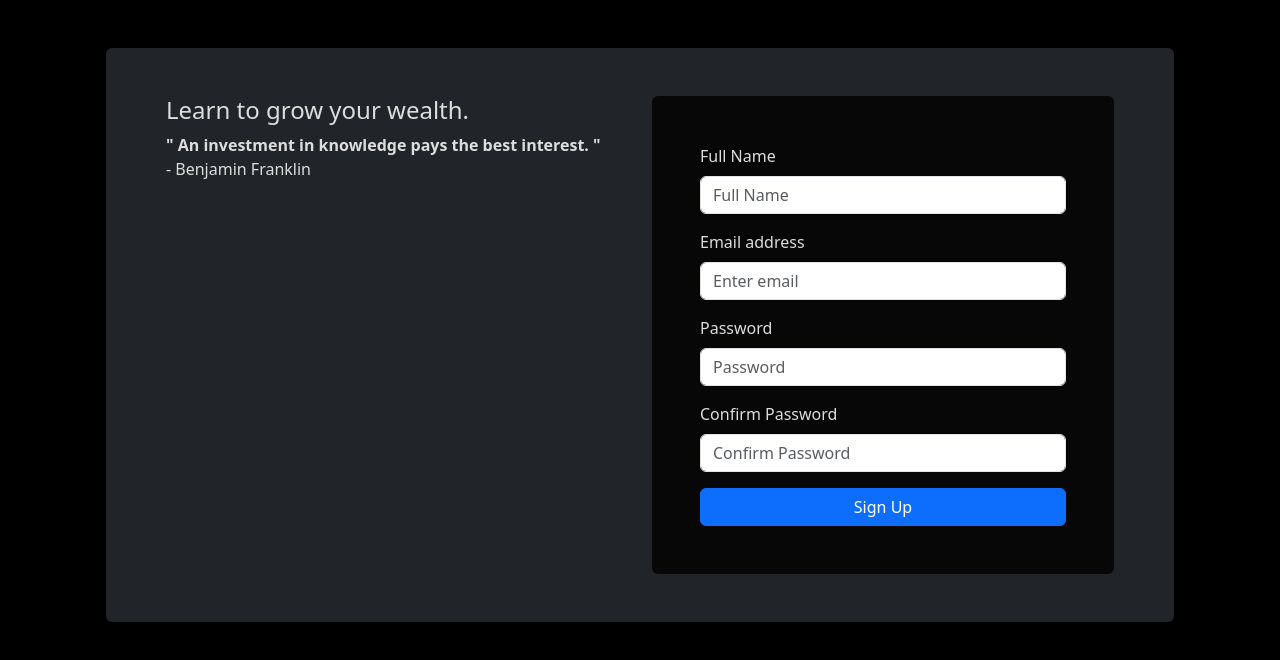
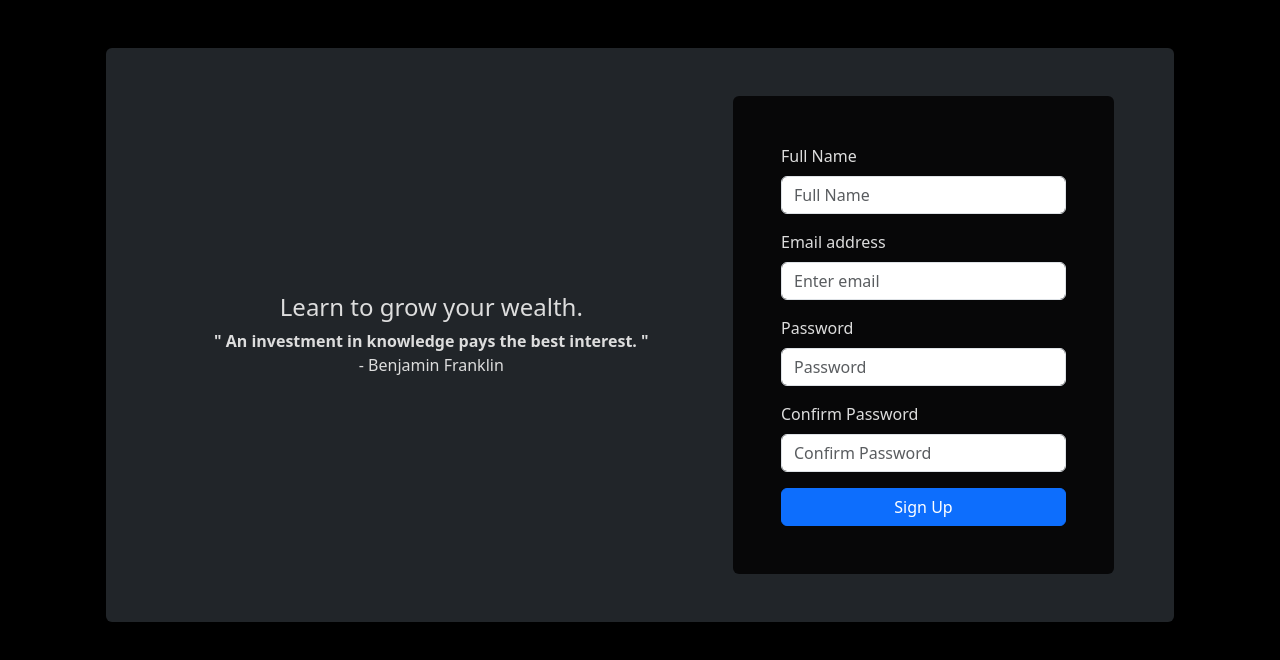
Before and after one commit to roshanpaudel/FinTrack-frontend, a React (Vite) app: page /signup in a window 1280 px wide. Shown: the top 660 px of the page. Built offline with nearby package versions, Linux system fonts and the light colour scheme.

Commit message:
Signup page updated

```diff
--- a/src/components/FinancialTips.jsx
+++ b/src/components/FinancialTips.jsx
@@ -69,10 +69,15 @@ export const FinancialTips = () => {
     }, 4000);
   }, []);
   return (
-    <div>
-      <h4>{tips}</h4>
-      <div className="fw-bolder">" {quote} "</div>
-      <div> - {author}</div>
+    <div
+      className="d-flex align-items-center text-center"
+      style={{ height: "100%" }}
+    >
+      <div className="p-5">
+        <h4>{tips}</h4>
+        <div className="fw-bolder">" {quote} "</div>
+        <div> - {author}</div>
+      </div>
     </div>
   );
 };
--- a/src/pages/Signup.jsx
+++ b/src/pages/Signup.jsx
@@ -14,11 +14,11 @@ const Signup = () => {
   return (
     <Container className="p-5">
       <Row className="bg-dark p-5 rounded">
-        <Col>
+        <Col md={7}>
           <FinancialTips />
         </Col>
-        <Col>
-          <SignUpForm handleSignUpSubmit={handleSignUpSubmit} ></SignUpForm>
+        <Col md={5}>
+          <SignUpForm handleSignUpSubmit={handleSignUpSubmit}></SignUpForm>
         </Col>
       </Row>
     </Container>
```
